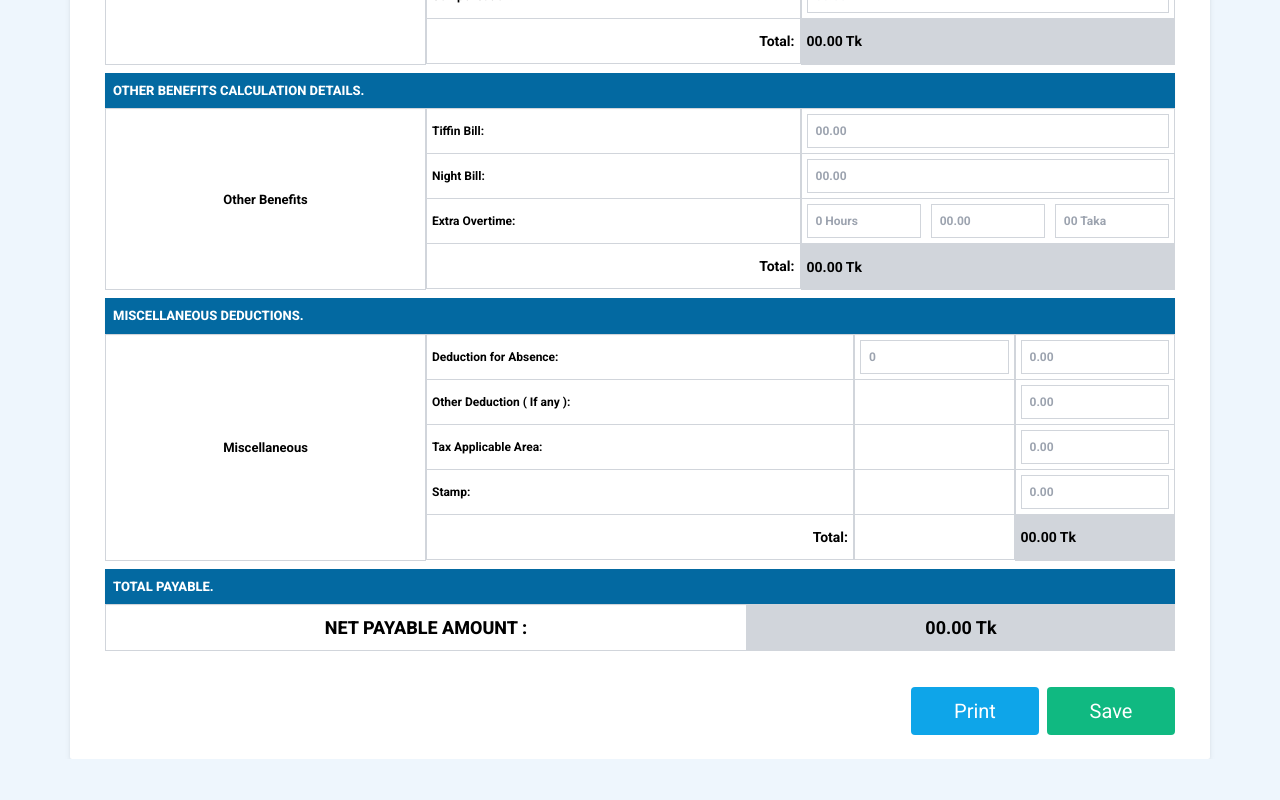
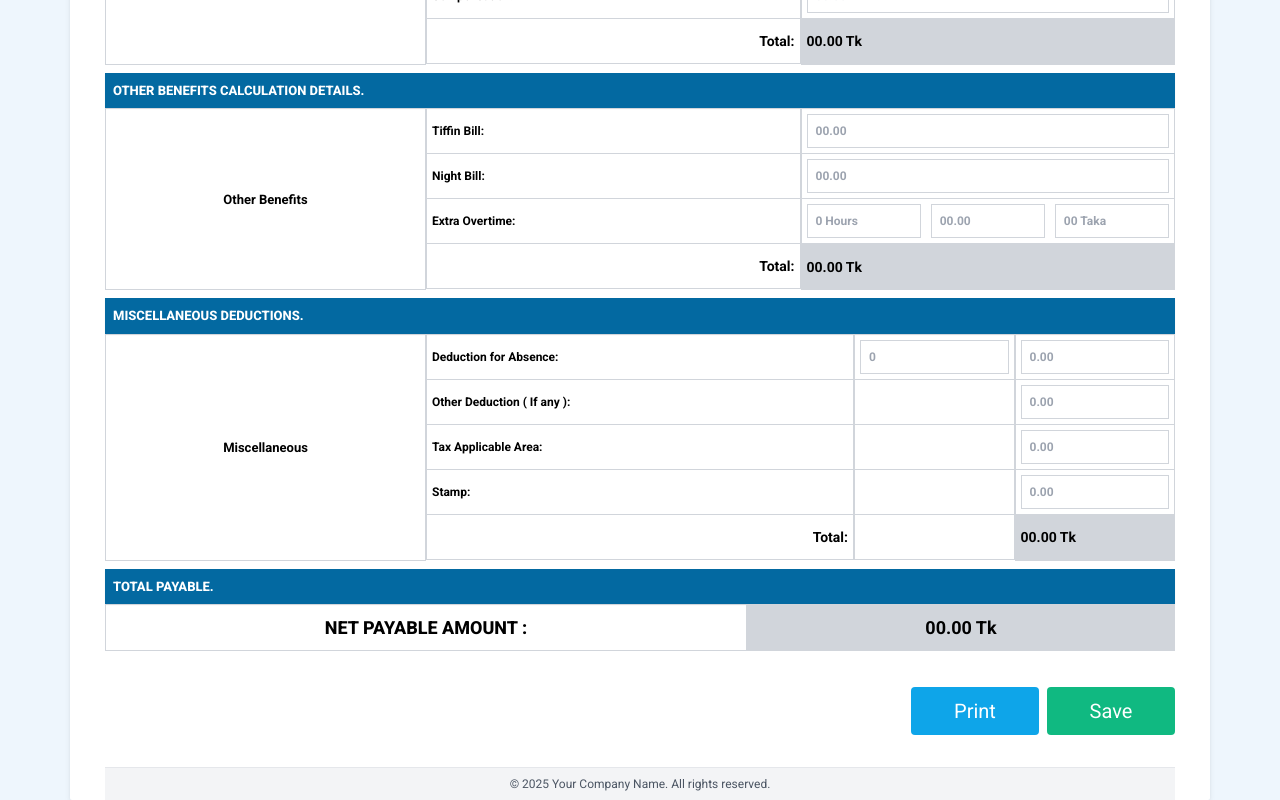
Before and after one commit to sofikul100/final_satlement, a React (Vite) app: page / in a window 1280 px wide. Shown: the part 1707-2507 px from the top of the page. Before the commit the page ends 2466 px from the top, so only its background shows below. Built offline with nearby package versions, Linux system fonts and the light colour scheme.

Commit message:
add footer

```diff
--- a/src/App.tsx
+++ b/src/App.tsx
@@ -4,7 +4,6 @@ import "react-datepicker/dist/react-datepicker.css";
 import logof from "./logof.jpg";
 
 const App = () => {
-
   // first section usestate //
   const [selectedDate, setSelectedDate] = useState(null);
   const [selectedDate2, setSelectedDate2] = useState(null);
@@ -57,11 +56,10 @@ const App = () => {
   // const [totalServiceYear, setTotalServiceYear] = useState<number>(0);
   // const [actualServiceYear, setActualServiceYear] = useState<number>(0);
 
-
   //##################### END SERVICE BENEFIT CALCULATION ####################//
 
   return (
-    <div className="container mx-auto shadow-md bg-white rounded-sm pb-6">
+    <div className="container mx-auto shadow-md bg-white rounded-sm">
       <section className="flex items-center justify-between">
         <div className="flex flex-col text-center py-4 w-full  ml-[19px]">
           <h1 className="text-[22px] font-bold  text-center md:text-left">
@@ -96,7 +94,9 @@ const App = () => {
                   {" "}
                   SELECT YOUR COMPANY{" "}
                 </option>
-                <option value="DL" selected>DEBONAIR LIMITED </option>
+                <option value="DL" selected>
+                  DEBONAIR LIMITED{" "}
+                </option>
                 <option value="OKL">ORBITEX KNITWEAR LIMITED</option>
                 <option value="FKL">FRIENDS KNITING LIMITED </option>
                 <option value="DL-2">DEBONAIR LIMITED UINIT-2</option>
@@ -256,9 +256,7 @@ const App = () => {
                         <div className="w-full">
                           <DatePicker
                             selected={selectedDate2}
-                            onChange={(date: any) =>
-                              setSelectedDate2(date)
-                            }
+                            onChange={(date: any) => setSelectedDate2(date)}
                             dateFormat="dd/MM/yyyy"
                             className=" px-[4px] text-[11px] w-[361px] py-[7px] font-bold border border-gray-300  focus:outline-none"
                             placeholderText="DD-MM-YYYY"
@@ -807,7 +805,6 @@ const App = () => {
                           type="number"
                           className="w-full px-2 py-[6px] text-[12px] font-bold shadow-xs text-gray-900 bg-transparent border border-gray-300 placeholder-gray-400 focus:outline-none"
                           placeholder="0"
-
                         />
                       </td>
                     </tr>
@@ -818,7 +815,6 @@ const App = () => {
                           disabled
                           className="w-full px-2 py-[6px] text-[12px] font-bold shadow-xs text-gray-900 bg-transparent border border-gray-300 placeholder-gray-400 focus:outline-none"
                           placeholder="0.00"
-
                         />
                       </td>
                     </tr>
@@ -1311,6 +1307,14 @@ const App = () => {
         </div>
       </div>
       {/* END BUTTON SECTION */}
+
+      <section className="text-gray-600 body-font mt-8">
+        <div className="container px-5 mx-auto">
+          <footer className="bg-gray-100 border-t py-2 text-center text-xs text-gray-600">
+            © {new Date().getFullYear()} Your Company Name. All rights reserved.
+          </footer>
+        </div>
+      </section>
     </div>
   );
 };
```
